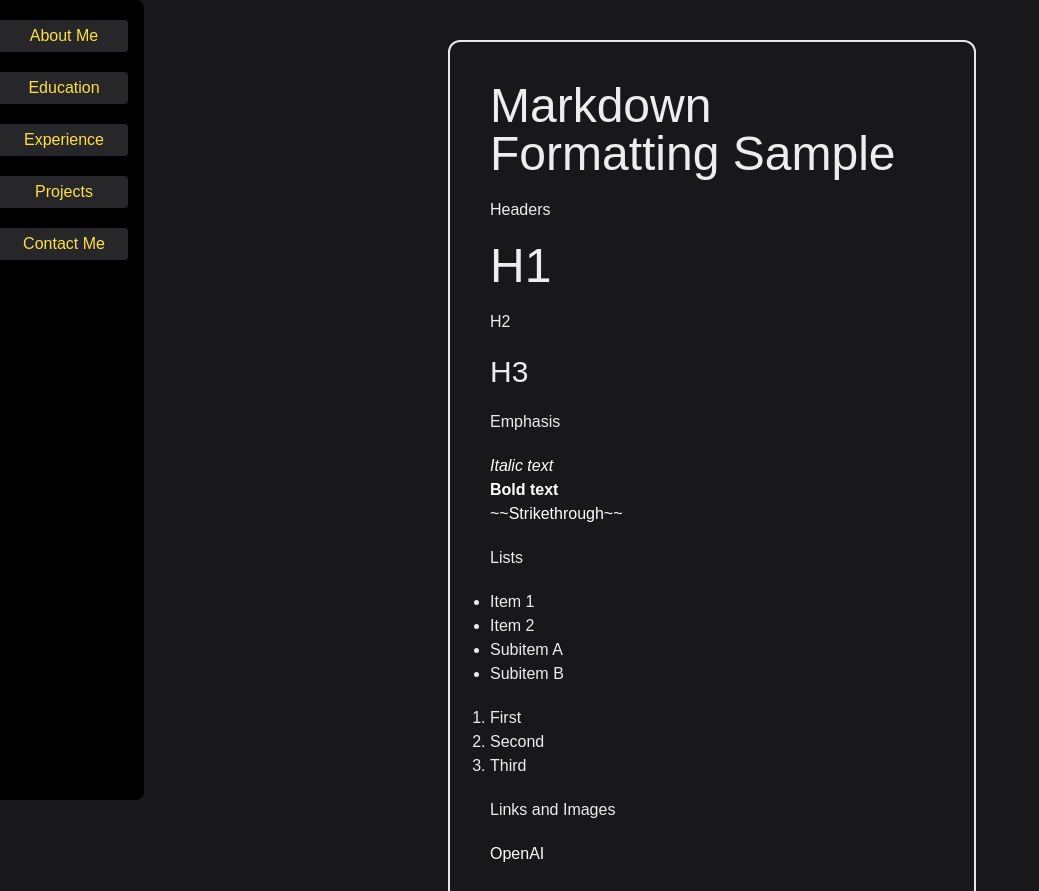
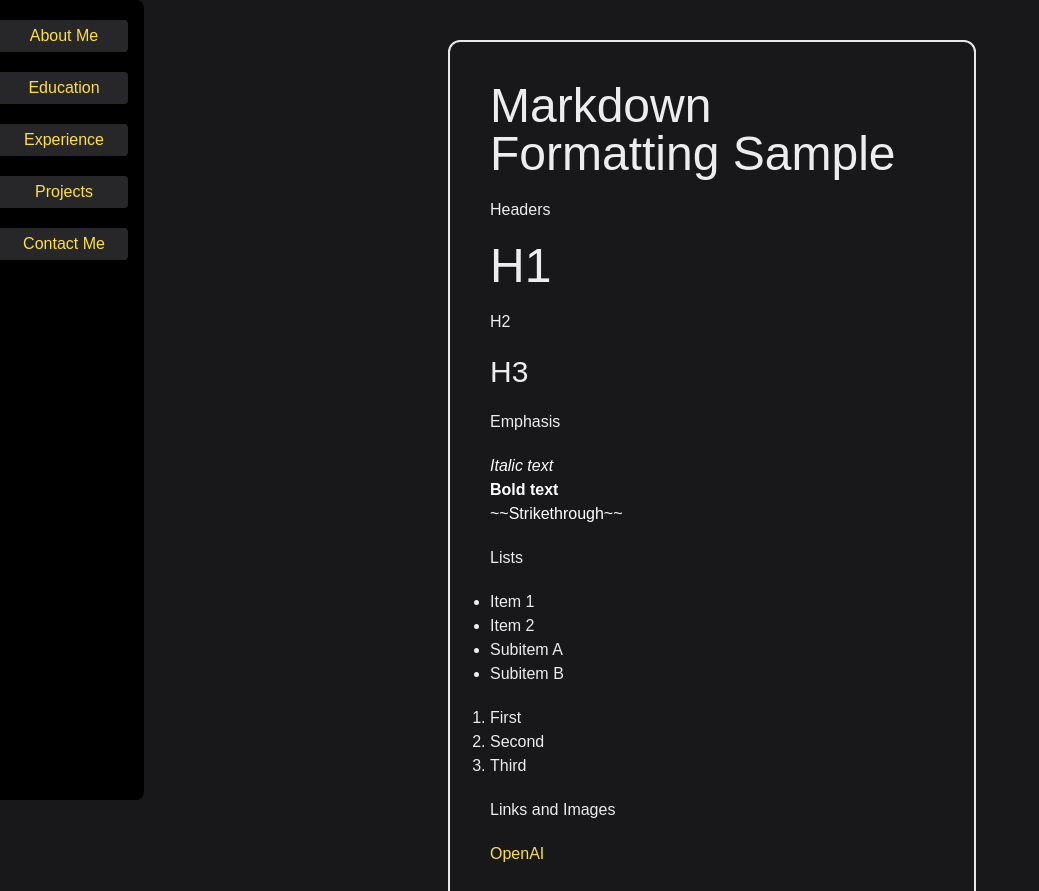
Before and after one commit to lopezkor000/portfolio, a Next.js app: page /blog in a window 1280 px wide. Shown: the top 891 px of the page, without its empty margins (0-1039 px from the left). Built offline with nearby package versions, Linux system fonts and the light colour scheme.

Commit message:
consistent links

```diff
--- a/app/blog/page.tsx
+++ b/app/blog/page.tsx
@@ -38,6 +38,12 @@ export default async function Blog() {
                   {...props}
                 />
               ),
+              a: ({ node, ...props }) => (
+                <a
+                  className="text-yellow-300 hover:text-white hover:decoration-yellow-200 hover:underline"
+                  {...props}
+                />
+              ),
             }}
           >
             {blog}
```
